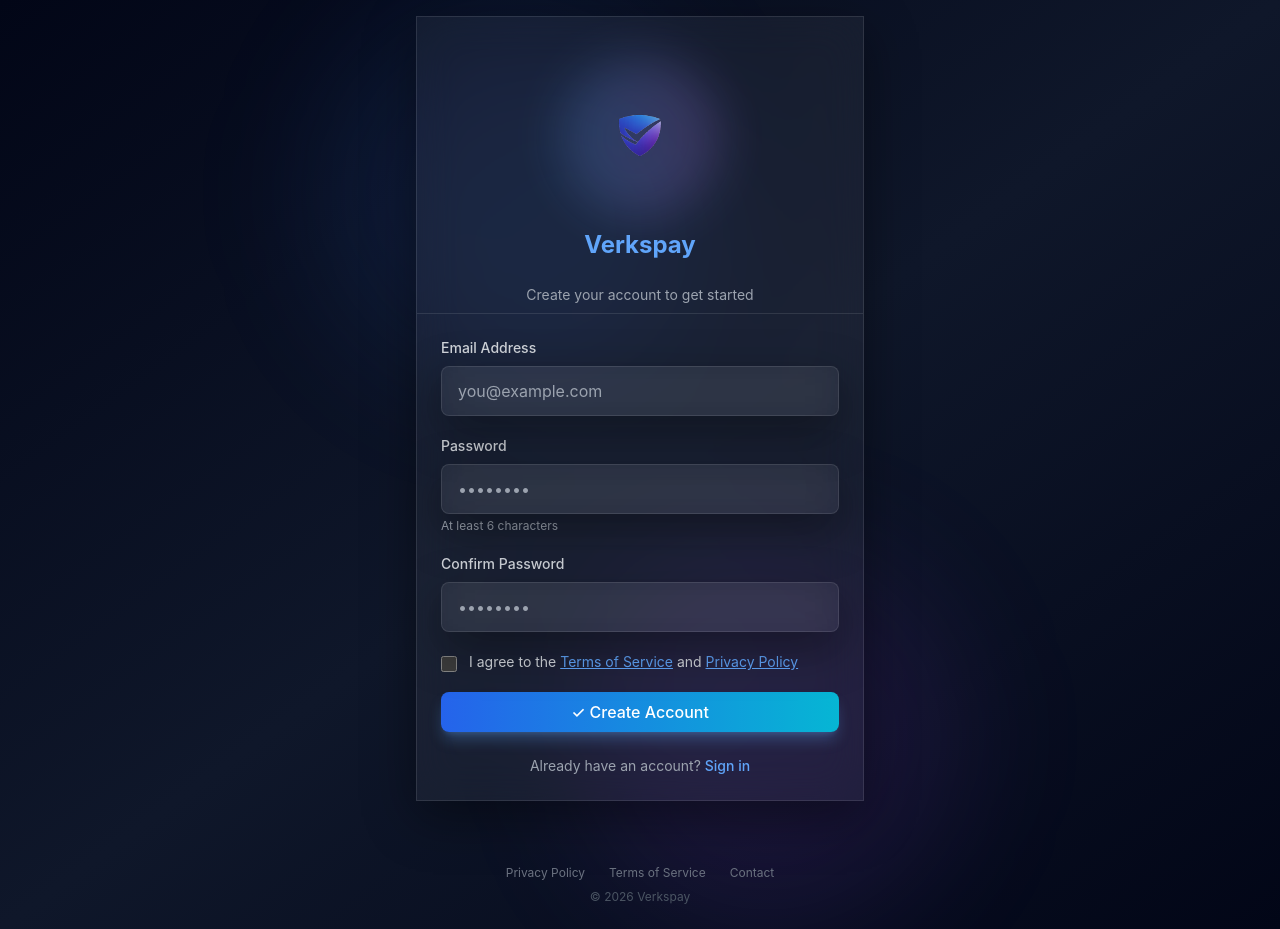
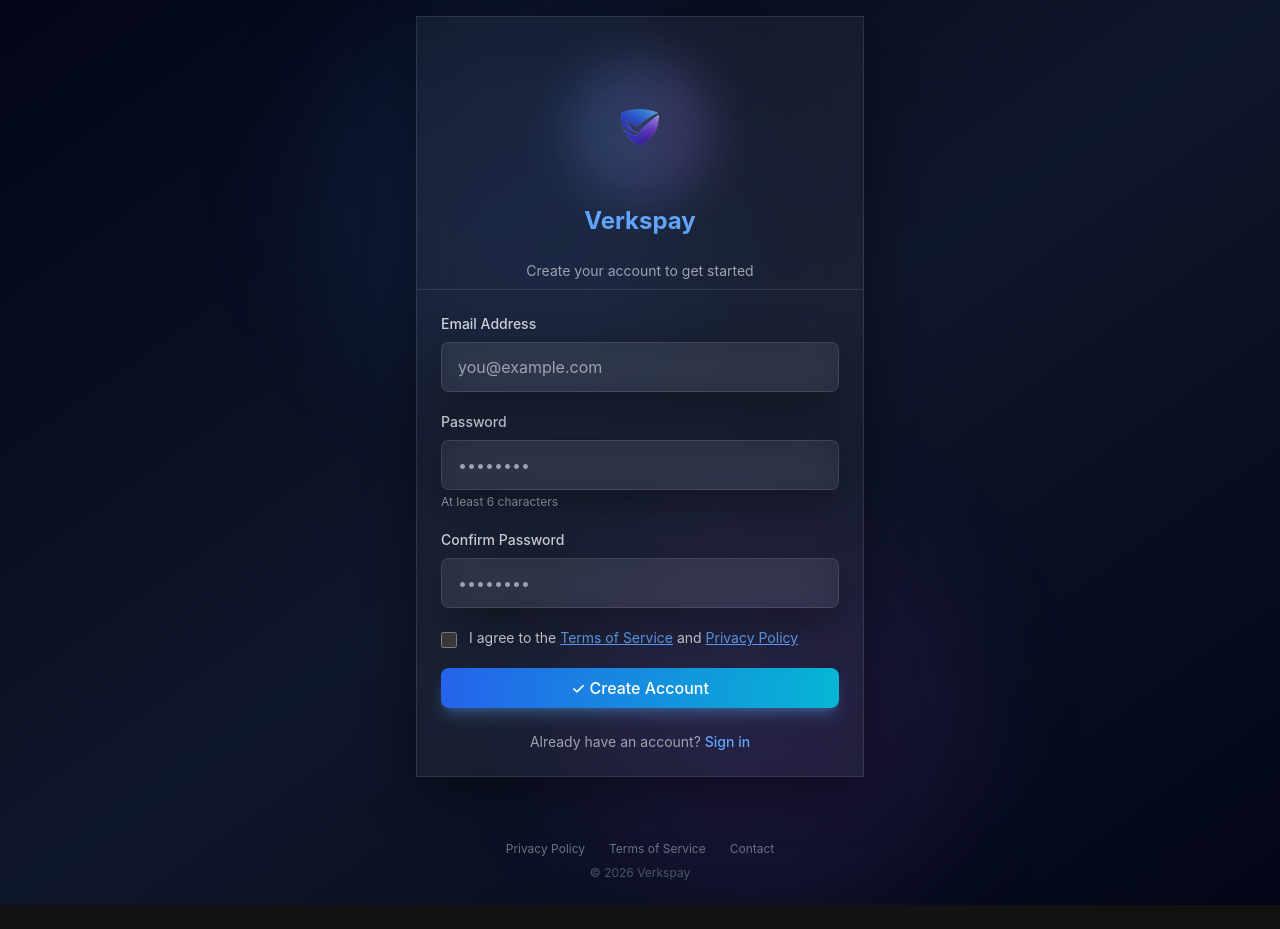
Before and after one commit to ongjooming-web/Verkspay, a Next.js app in the folder prism/: page /signup in a window 1280 px wide. After the commit the page ends 905 px from the top, so only its background shows below. Built offline with nearby package versions, Linux system fonts and the light colour scheme; no server answers.

Commit message:
Fix: Reduce gap and set logo to 150px (h-36)
- Logo size: h-40 (160px) → h-36 (144px ≈ 150px)
- Gap between logo and text: gap-3 → gap-1 (tight alignment)
- Pages: Login and Signup cards

Logo and text now tightly grouped with minimal gap for cohesive brand unit

```diff
--- a/prism/src/app/login/page.tsx
+++ b/prism/src/app/login/page.tsx
@@ -148,11 +148,11 @@ export default function Login() {
       <Card className="w-full max-w-md relative z-10 backdrop-blur-xl border border-white/10">
         <CardHeader className="text-center pt-10 pb-2">
           {/* Logo + Brand Name as cohesive unit */}
-          <Link href="/" className="flex flex-col items-center gap-3 mb-6 hover:opacity-80 transition-opacity group">
+          <Link href="/" className="flex flex-col items-center gap-1 mb-6 hover:opacity-80 transition-opacity group">
             {/* Logo with subtle glow */}
             <div className="relative">
               <div className="absolute inset-0 bg-gradient-to-r from-blue-400 to-purple-400 rounded-full blur-xl opacity-20 group-hover:opacity-30 transition-opacity"></div>
-              <img src="/logo.svg" alt="Verkspay Logo" className="h-40 w-auto relative z-10" />
+              <img src="/logo.svg" alt="Verkspay Logo" className="h-36 w-auto relative z-10" />
             </div>
             {/* Brand Name */}
             <h1 className="text-2xl font-bold text-blue-400">Verkspay</h1>
--- a/prism/src/app/signup/page.tsx
+++ b/prism/src/app/signup/page.tsx
@@ -127,11 +127,11 @@ export default function Signup() {
       <Card className="w-full max-w-md relative z-10 backdrop-blur-xl border border-white/20">
         <CardHeader className="text-center pt-10 pb-2">
           {/* Logo + Brand Name as cohesive unit */}
-          <Link href="/" className="flex flex-col items-center gap-3 mb-6 hover:opacity-80 transition-opacity group">
+          <Link href="/" className="flex flex-col items-center gap-1 mb-6 hover:opacity-80 transition-opacity group">
             {/* Logo with subtle glow */}
             <div className="relative">
               <div className="absolute inset-0 bg-gradient-to-r from-blue-400 to-purple-400 rounded-full blur-xl opacity-20 group-hover:opacity-30 transition-opacity"></div>
-              <img src="/logo.svg" alt="Verkspay Logo" className="h-40 w-auto relative z-10" />
+              <img src="/logo.svg" alt="Verkspay Logo" className="h-36 w-auto relative z-10" />
             </div>
             {/* Brand Name */}
             <h1 className="text-2xl font-bold text-blue-400">Verkspay</h1>
```
